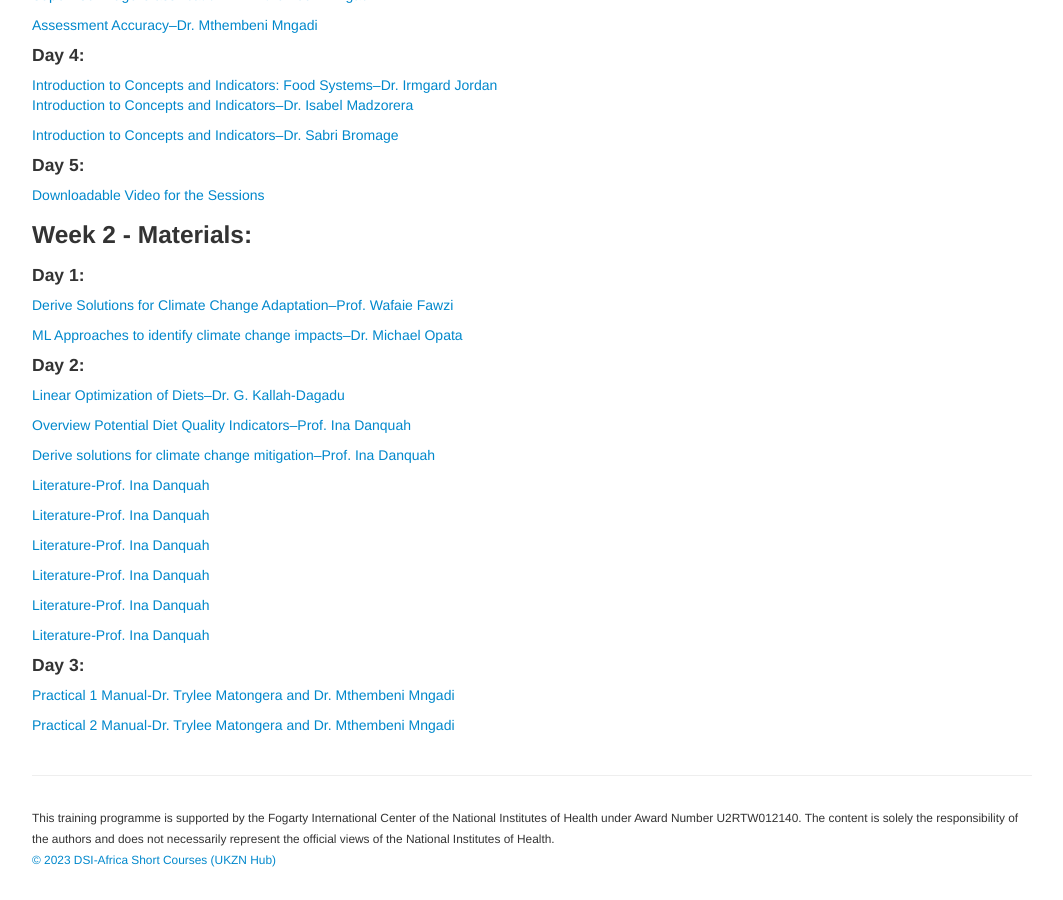
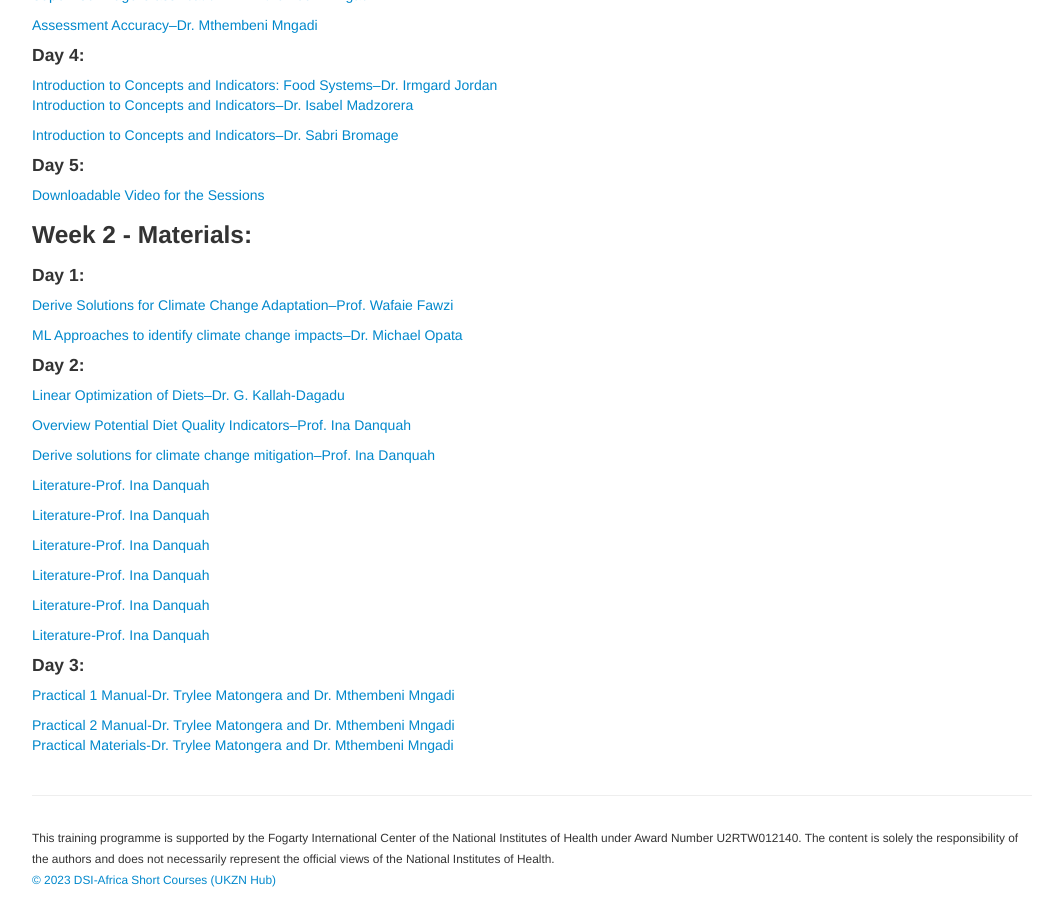
Before and after one commit to ccfscourseukzn/ccfscourseukzn.github.io, a Jekyll site: the page built from pages/lectures.md, in a window 1280 px wide and 900 px high, scrolled down 887 px. Shown: the whole window, without its empty margins (108-1171 px from the left). Built offline with Jekyll 4.4.1, drawn with Linux system fonts in a browser that asks for light colours.

Commit message:
Update lectures.md

```diff
--- a/pages/lectures.md
+++ b/pages/lectures.md
@@ -83,3 +83,4 @@ Below you'll find a list of links to lecture notes and code as well as links to
 <a href="https://ccfscourseukzn.github.io/PDFLectures/Practical 1 Manual.pdf" download> Practical 1 Manual-Dr. Trylee Matongera and Dr. Mthembeni Mngadi </a> <br>
 
 <a href="https://ccfscourseukzn.github.io/PDFLectures/Practical 2 Manual.pdf" download> Practical 2 Manual-Dr. Trylee Matongera and Dr. Mthembeni Mngadi </a> <br>
+<a href="https://drive.google.com/drive/folders/1FyWbL_DrdCI1pgmGdXSOS9NQpuExtABE" download> Practical Materials-Dr. Trylee Matongera and Dr. Mthembeni Mngadi </a> <br>
```
